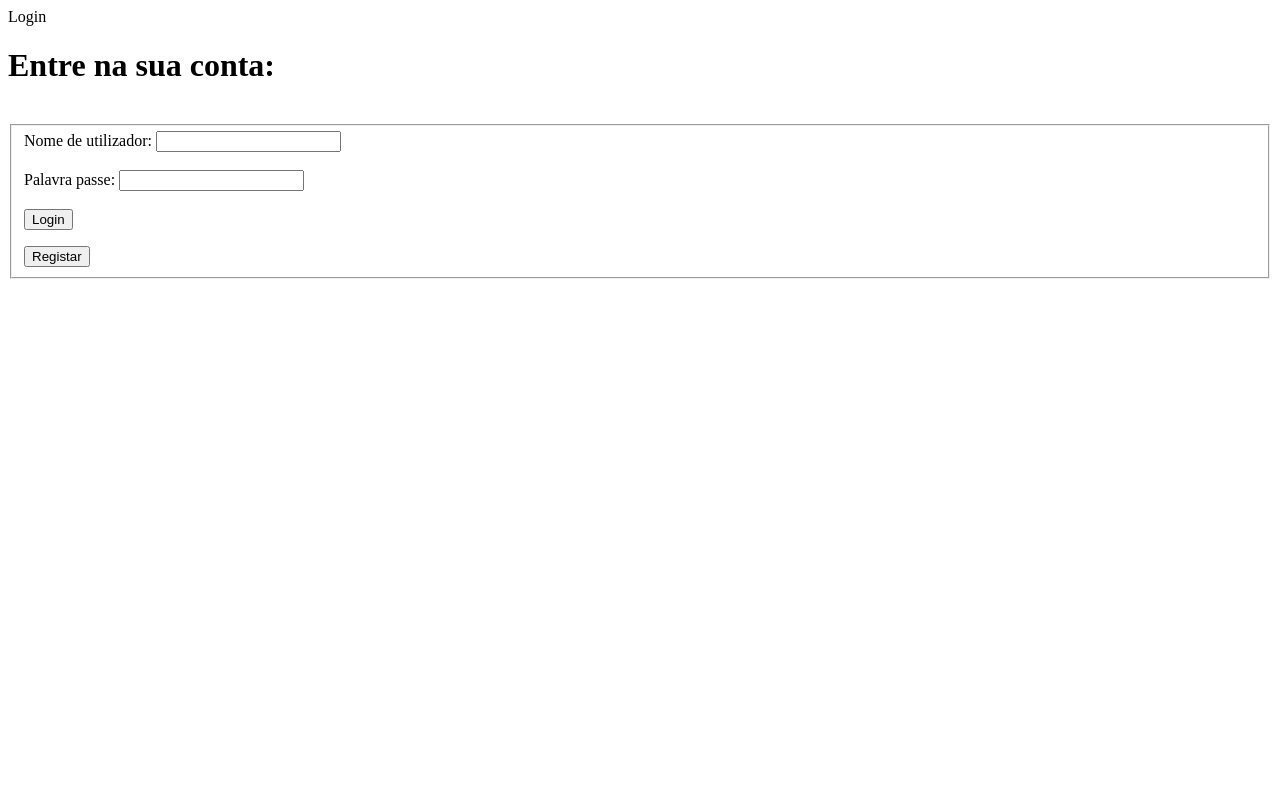
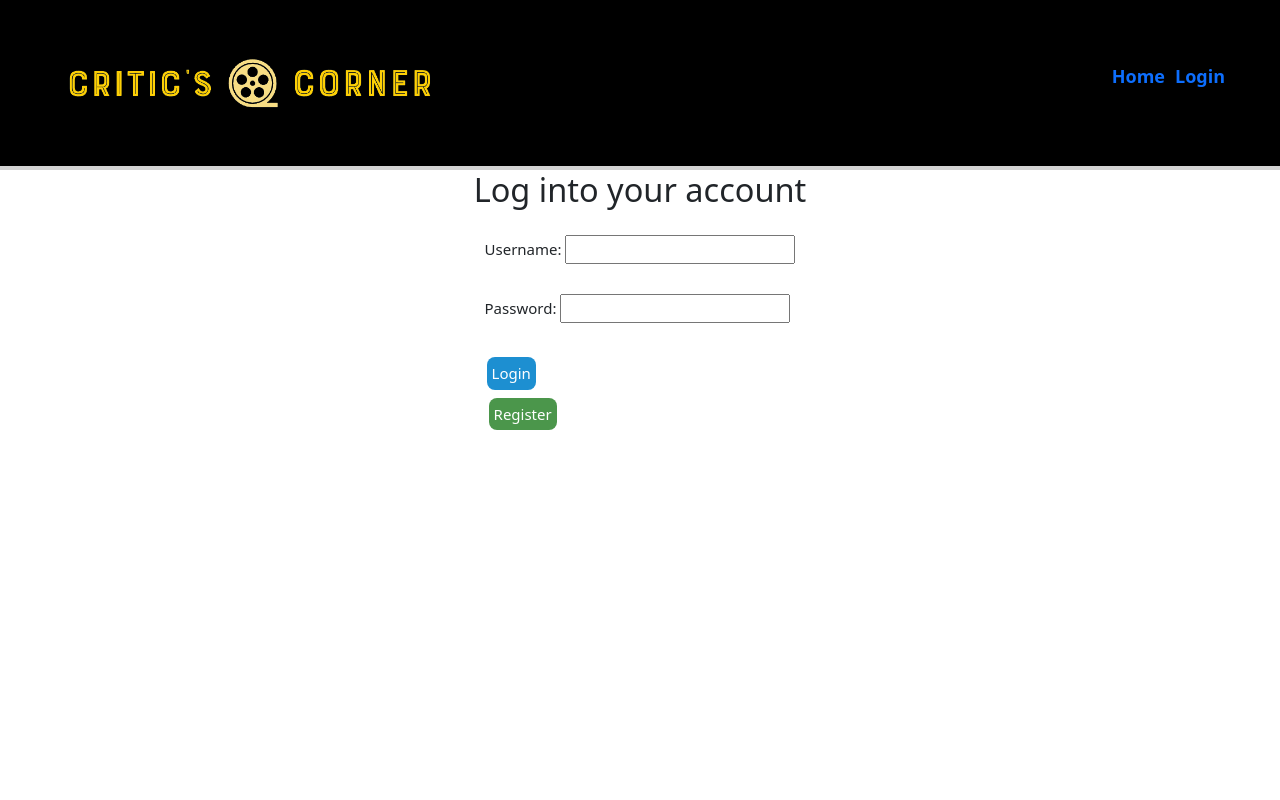
Before and after one commit to tegco/CriticsCorner, a Django app: page /login in a window 1280 px wide. Run offline with Django 4.2, Linux system fonts and the light colour scheme; some libraries are stand-ins or nearby versions.

Commit message:
views login e registar corrigidas + header no index a herdar para todos

```diff
--- a/criticscorner/review/Templates/review/index.html
+++ b/criticscorner/review/Templates/review/index.html
@@ -20,6 +20,37 @@
 </head>
 <body>
 
+<header>
+    <div id="logo">
+            <img src="{% static 'images/Logo-idea-2-removebg-preview.png' %}" alt="Critics Corner Logotype"/>
+    </div>
+    <nav>
+        {% if user.is_authenticated %}
+        <ul class="navbar">
+            <li><a href="{% url 'review:index'%}"> Home </a>|</li>
+            <li id="profile-picture-index">
+                {% if request.user.reviewer.profile_picture == "" %}
+                <img src="{% static 'images/default.png' %}">
+                {% else %}
+                <img src="{% static request.user.reviewer.profile_picture %}">
+                {% endif %}
+            </li>
+
+            <li id="username">{{ user.get_username }}</li>
+            <li>|<a href="{% url 'review:logoutview'%}"> Logout</a></li>
+        </ul>
+
+        {% else %}
+        <ul class="navbar">
+            <li><a href="{% url 'review:index'%}">Home</a></li>
+            <li><a href="{% url 'review:loginview'%}">Login</a></li>
+        </ul>
+        {%endif%}
+    </nav>
+
+</header>
+
+
 {% block content %}
 {% endblock %}
 </body>
--- a/criticscorner/review/Templates/review/login.html
+++ b/criticscorner/review/Templates/review/login.html
@@ -1,4 +1,4 @@
-
+{% extends "review/index.html" %}
 <head>
     <meta charset="UTF-8">
 
@@ -8,25 +8,25 @@
 <body>
 
 {% block content %}
-<h1>Entre na sua conta:</h1>
+<h1>Log into your account</h1>
 
 <br>
 <fieldset>
     <form action="{% url 'review:loginview' %}" method="post">
         {% csrf_token %}
 
-        <label for="user">Nome de utilizador:</label>
+        <label for="user">Username:</label>
         <input type="text" id="user" name="user">
 
         <br><br>
 
-        <label for="password">Palavra passe:</label>
+        <label for="password">Password:</label>
         <input type="password" id="password" name="password">
         <br><br>
         <input type="submit" value="Login">
     </form>
-    <a href="{% url 'review:registar_user' %}">
-        <button class="create_btn">Registar</button>
+    <a href="{% url 'review:register_user' %}">
+        <button class="create_btn">Register</button>
     </a>
 
 
--- a/criticscorner/review/static/review/styles.css
+++ b/criticscorner/review/static/review/styles.css
@@ -0,0 +1,212 @@
+* {
+    box-sizing: border-box;
+}
+
+html,
+body {
+    background-color: white;
+    margin: 0;
+    padding: 0;
+    font-family: monospace;
+    min-height: 100vh;
+    display: flex;
+    flex-direction: column;
+}
+
+h1, h2 {
+    text-align: center;
+}
+
+header {
+    background-color: black;
+    padding: 45px;
+    border-bottom: 4px solid lightgray;
+    font-size: larger;
+    display: flex;
+    justify-content: space-between;
+}
+
+nav {
+    float: right;
+    align-content: center;
+}
+
+a {
+    color: white;
+}
+
+/* Para que não fique roxo depois de visitar */
+nav a:visited {
+    color: white;
+}
+
+nav a {
+    text-decoration: none;
+
+}
+
+nav ul li {
+    color: white;
+    display: inline-block;
+    padding-right: 10px;
+    font-size: 18px;
+    font-weight: bold;
+}
+
+nav .navbar img{
+  width: 50px;
+  height: auto;
+  margin: -32px -5px;
+  display: block;
+  border-radius: 35px;
+  border-style: solid;
+  border-color: rgba(0, 0, 0, 0.51);
+}
+
+a:hover {
+    color: rgb(94, 100, 104);
+}
+
+fieldset {
+    margin: auto;
+    border-radius: 20px;
+    width: fit-content;
+    padding: 10px;
+    padding-inline: 60px;
+    text-align: left;
+    font-size: 15px;
+    border-color: transparent;
+    align-self: center;
+}
+
+fieldset input {
+  margin-bottom: 8px;
+}
+
+figure {
+    display: inline-block;
+    text-align: center;
+}
+
+footer {
+    padding-top: 10px;
+    text-align: center;
+    color: lightgray;
+    border-top: 4px solid lightgray;
+    margin-top: auto;
+    background-color: #171717;
+}
+
+footer img {
+  width: 40px;
+  height: auto;
+}
+
+input[type="submit"],
+input[type="reset"], button {
+    width: auto;
+    background-color: #1d8fd1;
+    border: none;
+    color: white;
+    text-decoration: none;
+    margin: 4px 2px;
+    cursor: pointer;
+    border-radius: 8px;
+    padding: 5px;
+}
+
+input[type="submit"]:hover,
+input[type="reset"]:hover, button:hover {
+    filter: brightness(105%);
+}
+
+ul {
+    list-style-type: none;
+}
+
+.remove_btn {
+    width: auto;
+    background-color: rgb(187, 70, 70);
+    border: none;
+    color: white;
+    text-decoration: none;
+    margin: 4px 2px;
+    cursor: pointer;
+    border-radius: 8px;
+    padding: 5px;
+}
+
+.create_btn {
+    width: auto;
+    background-color: rgb(75, 150, 75);
+    border: none;
+    color: white;
+    text-decoration: none;
+    margin: 4px 4px;
+    cursor: pointer;
+    border-radius: 8px;
+    padding: 5px;
+}
+
+.results-container {
+    margin: auto;
+    background-color: aliceblue;
+    border-radius: 20px;
+    width: fit-content;
+    padding: 30px;
+    text-align: left;
+    border-color: transparent;
+}
+
+.content {
+    background-color: white;
+    background-size: cover;
+    padding: 10px;
+    font-size: 15px;
+}
+
+.flex-container {
+    display: flex;
+    flex-direction: column;
+    padding-left: 10px;
+    text-align: left;
+}
+
+.table {
+    border-collapse: separate;
+    border-spacing: 10px;
+    font-size: 15px;
+}
+
+.buttons-container {
+    display: flex;
+}
+
+.user-profile-container {
+    display: flex;
+}
+
+.user-profile-avatar {
+    text-align: center;
+}
+
+.profile_picture{
+  width: 80px;
+  height: auto;
+  padding-top: 10px;
+  padding-bottom: 10px;
+}
+
+#logo img {
+    float: left;
+    width: 400px;
+    padding-left: 10px;
+
+
+}
+
+#error_message {
+    color: red;
+    font-weight: bold;
+    text-align: center;
+}
--- a/criticscorner/review/views.py
+++ b/criticscorner/review/views.py
@@ -28,9 +28,9 @@ def register_user(request):
         rv = Reviewer(user=user)
         rv.save()
 
-        return HttpResponseRedirect(reverse('review:login'))  # <-- Ver se isto está bem
+        return HttpResponseRedirect(reverse('review:loginview'))  # <-- Ver se isto está bem
     else:
-        return render(request, 'review/registaruser.html')  # <-- Mudar nome do template
+        return render(request, 'review/registeruser.html')  # <-- Mudar nome do template
 
 
 def loginview(request):
@@ -48,20 +48,20 @@ def loginview(request):
         return render(request, 'review/login.html')
 
 
-@login_required(login_url='review:login')
+@login_required(login_url='review:loginview')
 def logoutview(request):
     logout(request)
     return HttpResponseRedirect(reverse('review:index'))
 
 
-@login_required(login_url='review:login')
+@login_required(login_url='review:loginview')
 def details(request, movie_id):
     # Ver se o objeto movie tem acesso a todas as reviews
     movie = get_object_or_404(Movie, pk=movie_id)
     return render(request, 'review/details.html', {'movie': movie})
 
 
-@login_required(login_url='review:login')
+@login_required(login_url='review:loginview')
 def review_movie(request, movie_id):
     movie = get_object_or_404(Movie, pk=movie_id)
 
```
Also changed, not shown: criticscorner/review/Templates/review/registeruser.html (renamed from criticscorner/review/Templates/review/registaruser.html, +7 -6 lines), criticscorner/review/static/review/images/Logo-idea-2-removebg-preview.png (added), criticscorner/review/static/review/images/default.png (added).
